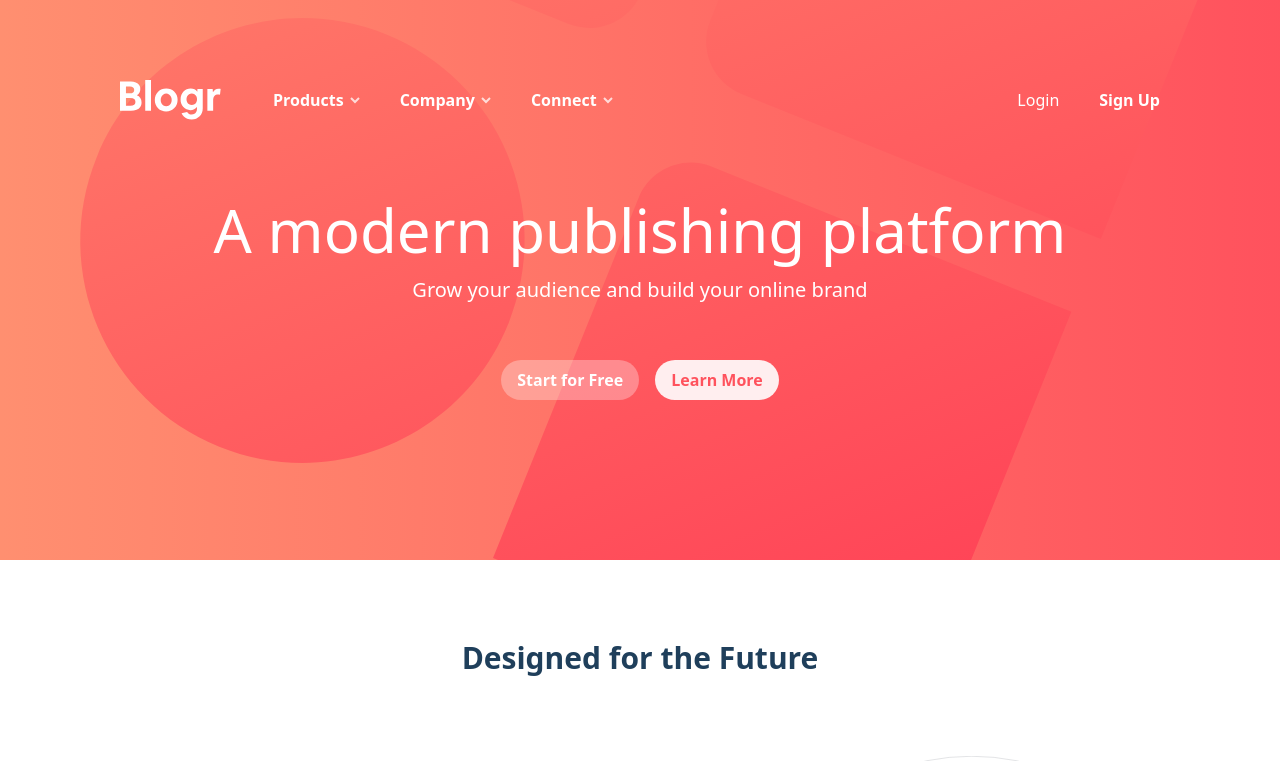
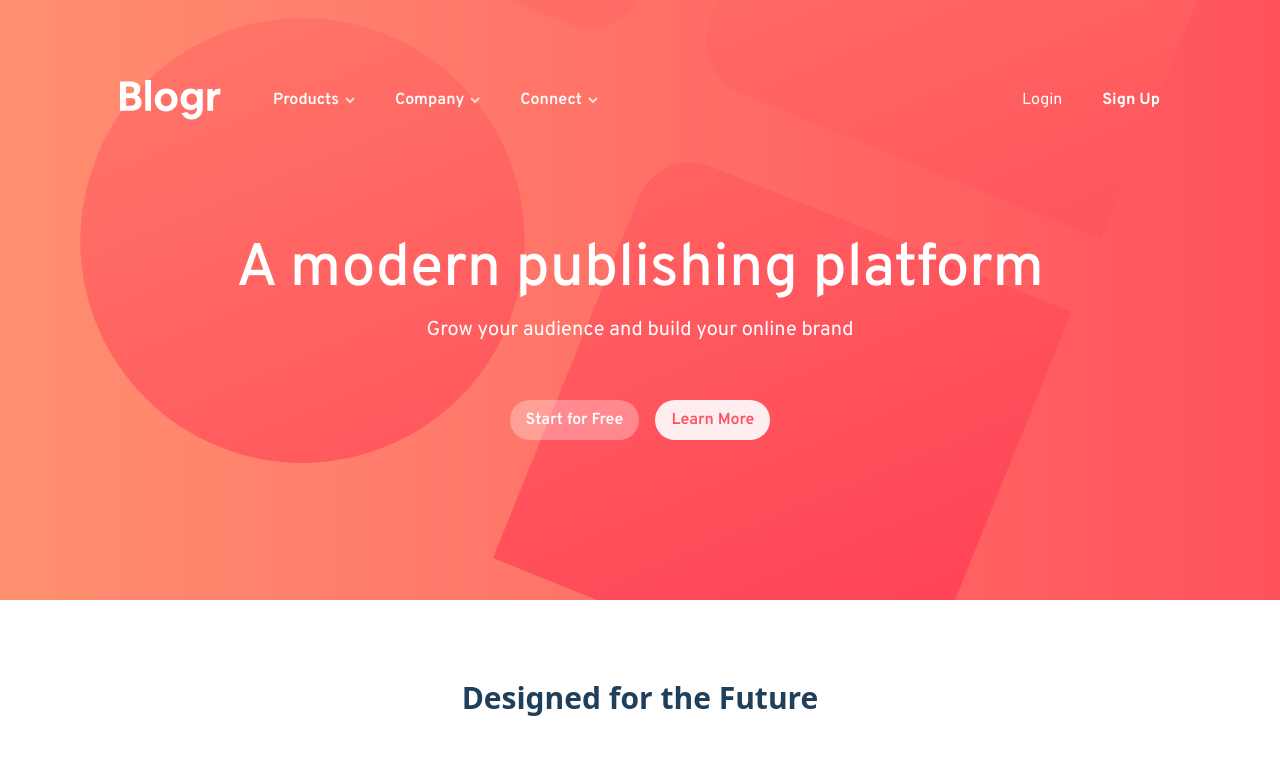
Before and after one commit to lavollmer/blogr-landingpage-lauradev, a React (Vite) app: page / in a window 1280 px wide. Shown: the top 761 px of the page. Built offline with nearby package versions, Linux system fonts and the light colour scheme.

Commit message:
updating text and font based on design files

```diff
--- a/src/components/Header.tsx
+++ b/src/components/Header.tsx
@@ -3,28 +3,28 @@ import "../index.css";
 
 const Header = () => {
   return (
-    <div className="relative text-white text-center pl-20 pr-20 pt-10 rounded-[100px]">
+    <div className="relative text-white text-center pl-20 pr-20 pt-10 rounded-[100px] font-overpass">
       <div className="absolute inset-0 bg-gradient-to-r from-very-light-red to-gradient-light-red"></div>
       <div className="absolute inset-0 bg-header-texture"></div>
       <div className="relative z-10">
         <NavBar />
-        <div className="flex flex-col justify-center items-center p-10 space-y-4 pb-40">
+        <div className="flex flex-col justify-center items-center pt-20 p-10 space-y-4 pb-40">
           <div>
-            <h1 className="flex flex-row text-6xl">
+            <h1 className="flex flex-row text-6xl font-normal">
               A modern publishing platform
             </h1>
           </div>
           <div>
             <h2 className="text-xl">Grow your audience and build your online brand</h2>
           </div>
-          <div className="flex flex-row justify-center text-center space-x-4 pt-10">
+          <div className="flex flex-row justify-center items-center space-x-4 pt-10 font-semibold">
             <div className="flex flex-row justify-center items-center rounded-full">
-              <button className="bg-white bg-opacity-30 text-white font-bold py-2 px-4 rounded-full">
+              <button className="bg-white bg-opacity-30 text-white py-2 px-4 rounded-full">
                 Start for Free
               </button>
             </div>
             <div className="flex flex-row justify-center items-center rounded-full">
-              <button className="bg-white bg-opacity-90 text-gradient-light-red font-bold py-2 px-4 rounded-full">
+              <button className="bg-white bg-opacity-90 text-gradient-light-red py-2 px-4 rounded-full">
                 Learn More
               </button>
             </div>
--- a/src/components/NavBar.tsx
+++ b/src/components/NavBar.tsx
@@ -4,14 +4,14 @@ import Dropdown from "./Dropdown";
 
 const NavBar = () => {
   return (
-    <div className="flex flex-row text-white text-ubuntu bg-transparent text-md p-6">
+    <div className="flex flex-row text-white text-ubuntu bg-transparent text-md p-6 font-overpass">
       <div
         className="flex flex-row space-x-10 w-full p-4"
       >
         <div>
           <img src={Logo} alt="Logo" />
         </div>
-        <div className="flex flex-row space-x-4">
+        <div className="flex flex-row space-x-4 font-300">
           <button className="flex flex-row items-center space-x-2">
             <Dropdown dropdownName={"Products"} />
           </button>
--- a/tailwind.config.js
+++ b/tailwind.config.js
@@ -19,6 +19,13 @@ export default {
         overpass: ["overpass", "sans-serif"],
         ubuntu: ["ubuntu", "serif"],
       },
+      fontWeight: {
+        light: 300,
+        semilight: 400,
+        normal: 500,
+        semibold: 600,
+        bold: 700,
+      },
     },
   },
   plugins: [],
```
